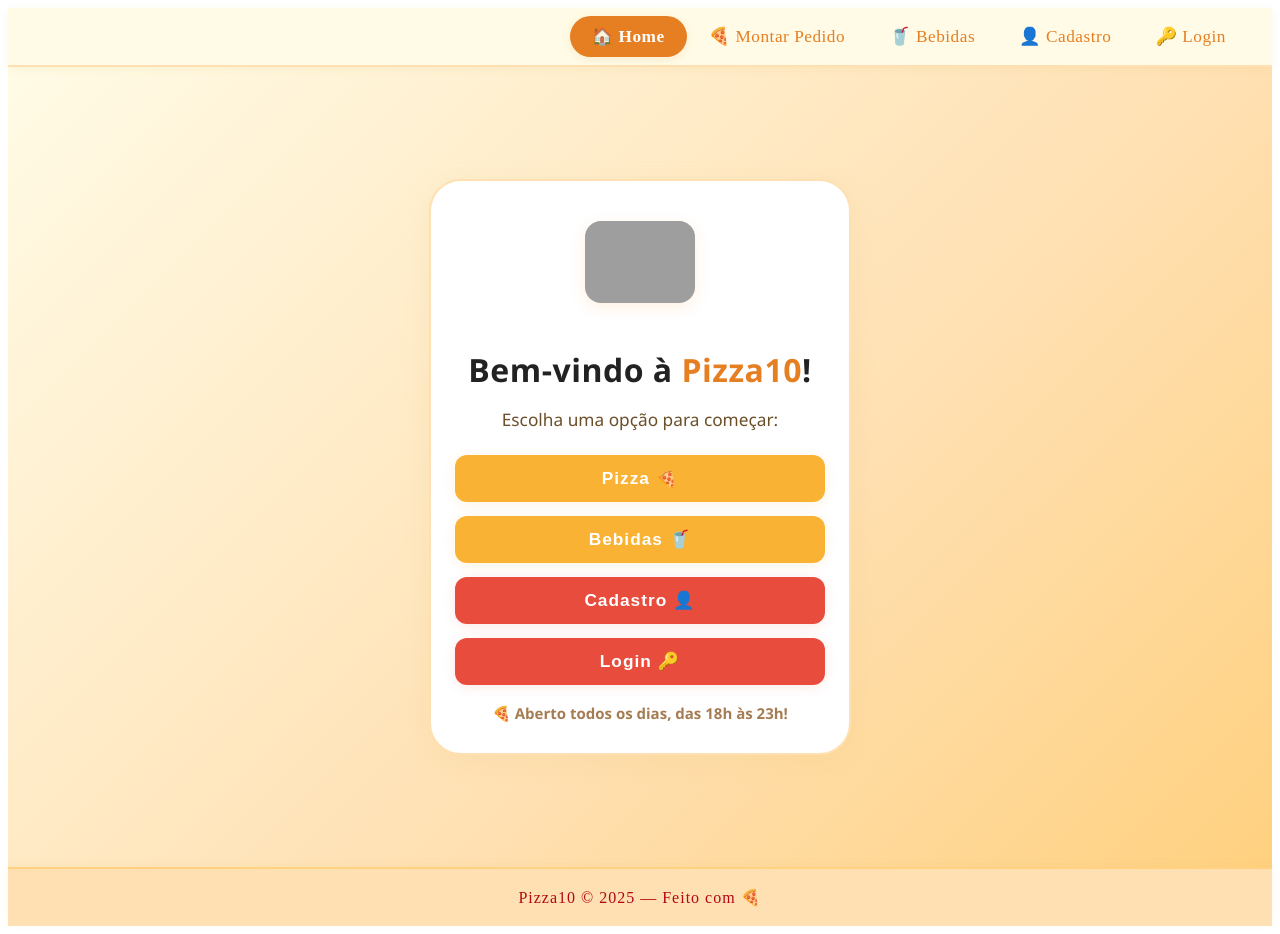
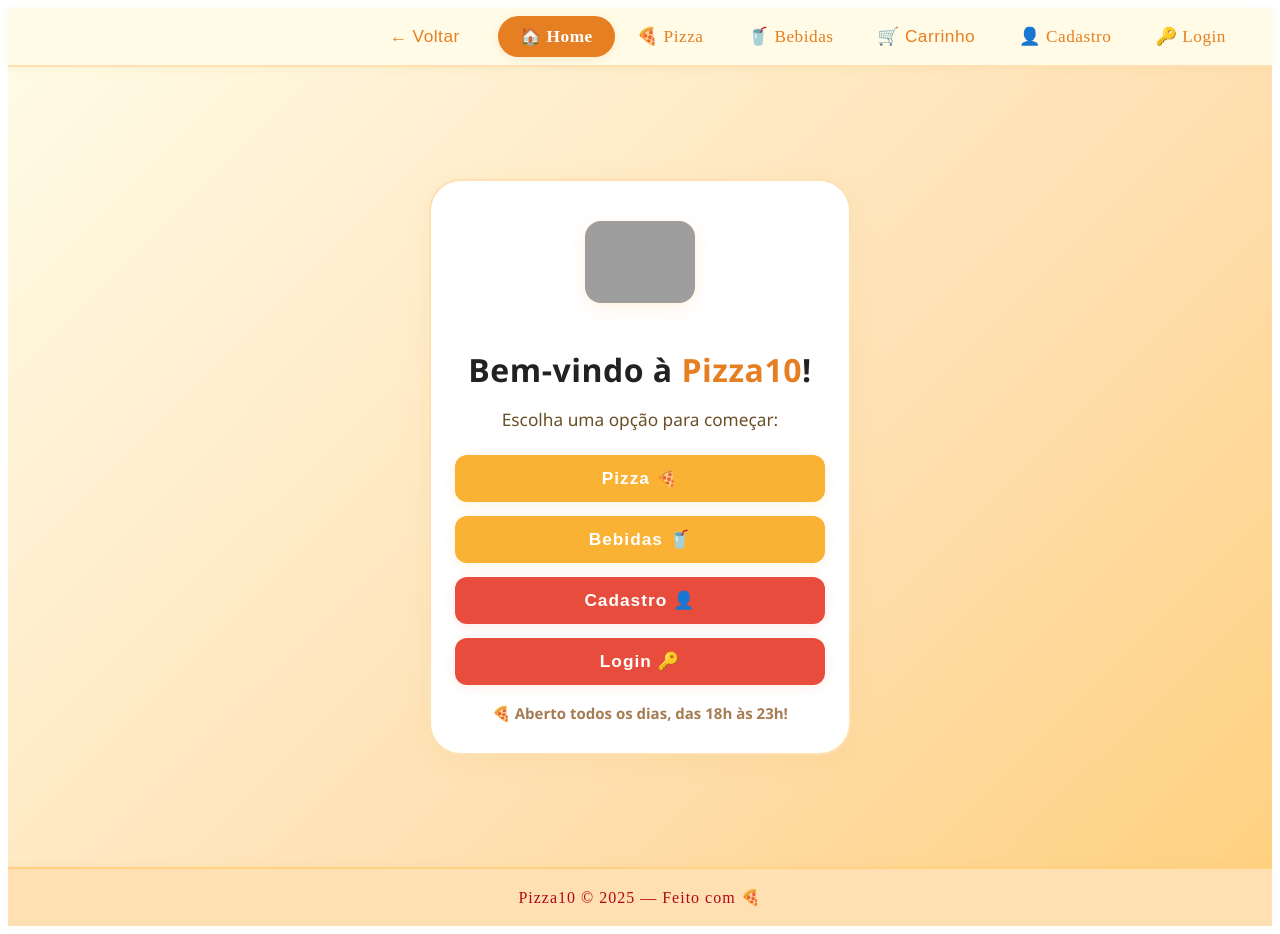
Before and after one commit to sabarense/pizza10, a React (Create React App) app in the folder frontend/: page / in a window 1280 px wide. Both pictures are taken after a click on the button "🍕 Peça Agora". Built offline with nearby package versions, Linux system fonts and the light colour scheme; grey boxes are pictures that could not be loaded; the HTML template or start-up script is replaced by a standard one.

Commit message:
[feat] header update

```diff
--- a/frontend/src/components/Header.tsx
+++ b/frontend/src/components/Header.tsx
@@ -27,15 +27,33 @@ const Header: React.FC = () => {
   return (
     <header className="app-header">
       <nav className="app-header__nav">
+        {/* Ícone de voltar */}
+        <button
+          className="nav-link back-btn"
+          type="button"
+          onClick={() => navigate(-1)}
+          title="Voltar"
+        >
+          ← Voltar
+        </button>
+
         <NavLink to="/home" className={({ isActive }) => isActive ? "nav-link active" : "nav-link"}>
           🏠 Home
         </NavLink>
         <NavLink to="/pizza-config" className={({ isActive }) => isActive ? "nav-link active" : "nav-link"}>
-          🍕 Montar Pedido
+          🍕 Pizza
         </NavLink>
         <NavLink to="/drinks-config" className={({ isActive }) => isActive ? "nav-link active" : "nav-link"}>
           🥤 Bebidas
         </NavLink>
+        {/* Botão Carrinho */}
+        <button
+          className="nav-link"
+          type="button"
+          onClick={() => navigate("/cart")}
+        >
+          🛒 Carrinho
+        </button>
         {!isLoggedIn && (
           <>
             <NavLink to="/register" className={({ isActive }) => isActive ? "nav-link active" : "nav-link"}>
--- a/frontend/src/css/Header.css
+++ b/frontend/src/css/Header.css
@@ -20,7 +20,8 @@
 }
 
 .app-header__nav a,
-.app-header__nav .logout-btn {
+.app-header__nav .logout-btn,
+.app-header__nav .nav-link {
   color: #e67e22;
   background: none;
   border: none;
@@ -44,7 +45,8 @@
 }
 
 .app-header__nav a:hover,
-.app-header__nav .logout-btn:hover {
+.app-header__nav .logout-btn:hover,
+.app-header__nav .nav-link:hover {
   color: #fff;
   background: #e67e22;
   box-shadow: 0 2px 8px rgba(230, 126, 34, 0.13);
@@ -71,8 +73,23 @@
     gap: 0.7em;
   }
   .app-header__nav a,
-  .app-header__nav .logout-btn {
+  .app-header__nav .logout-btn,
+  .app-header__nav .nav-link {
     font-size: 0.98rem;
     padding: 8px 14px;
   }
 }
+.back-btn {
+  font-size: 1.1rem;
+  background: none;
+  border: none;
+  color: #d35400;
+  cursor: pointer;
+  margin-right: 16px;
+  padding: 0 10px;
+  transition: color 0.2s;
+}
+.back-btn:hover {
+  color: #e67e22;
+  text-decoration: underline;
+}
```
